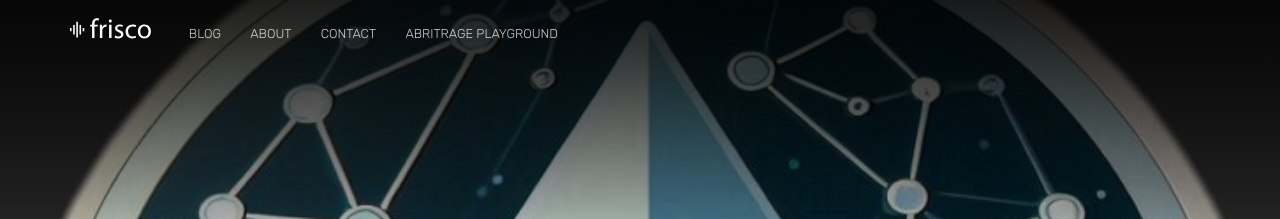
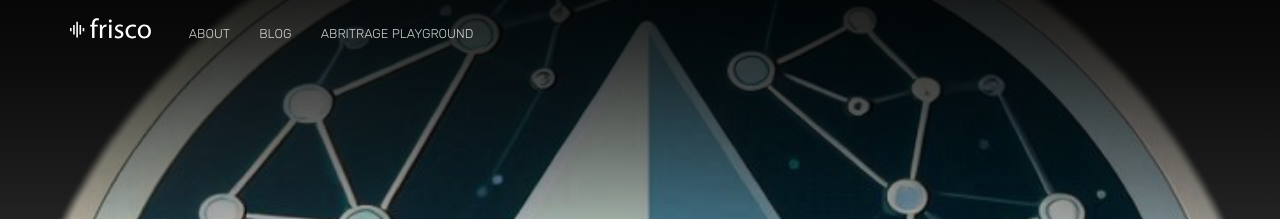
Before and after one commit to scaperothian/diamondhands-demo, a Jekyll site: the page built from index.html, in a window 1280 px wide. Shown: the top 219 px of the page. Built offline with Jekyll 4.4.1, drawn with Linux system fonts in a browser that asks for light colours; nearby versions of some CDN libraries.

Commit message:
Updated 1 file via CloudCannon.

```diff
--- a/_data/navigation.yml
+++ b/_data/navigation.yml
@@ -1,8 +1,6 @@
+- name: About
+  link: /about/
 - name: Blog
   link: /blog/
-- name: About
-  link: /about/
-- name: Contact
-  link: /contact/
 - name: Abritrage Playground
   link: /playground/
```
